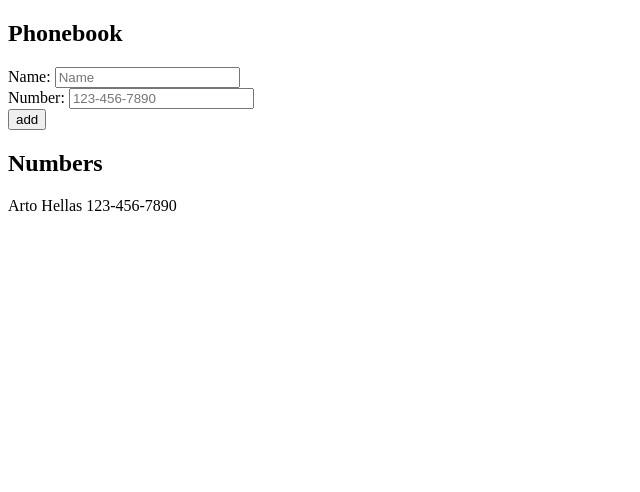
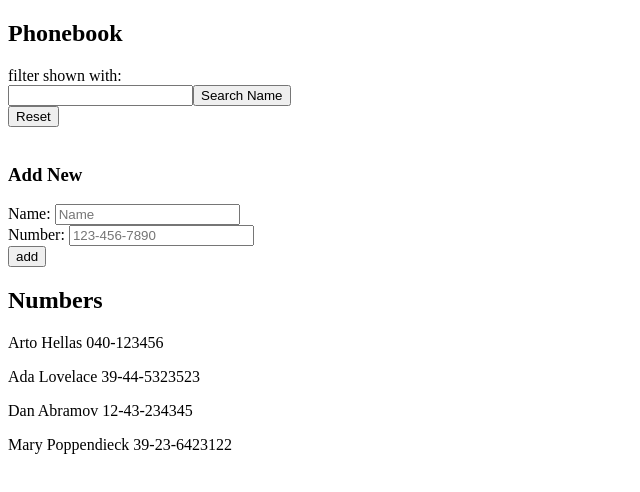
Before and after one commit to F-Saeed/full-stack-open, a React (Vite) app: page / in a window 1280 px wide. Shown: the top 492 px of the page, without its empty margins (0-640 px from the left). Built offline with nearby package versions, Linux system fonts and the light colour scheme; the HTML template or start-up script is replaced by a standard one.

Commit message:
Completed part-2b_2.9

```diff
--- a/src/App.jsx
+++ b/src/App.jsx
@@ -2,10 +2,16 @@ import { useState } from 'react';
 
 const App = () => {
   const [persons, setPersons] = useState([
-    { name: 'Arto Hellas', number: '123-456-7890' },
+    { name: 'Arto Hellas', number: '040-123456', id: 1 },
+    { name: 'Ada Lovelace', number: '39-44-5323523', id: 2 },
+    { name: 'Dan Abramov', number: '12-43-234345', id: 3 },
+    { name: 'Mary Poppendieck', number: '39-23-6423122', id: 4 },
   ]);
+  const [filtered, setFiltered] = useState('');
+
   const [newName, setNewName] = useState('');
   const [newNumber, setNewNumber] = useState('');
+  const [search, setSearch] = useState('');
 
   const addName = (event) => {
     event.preventDefault();
@@ -19,7 +25,6 @@ const App = () => {
     }
 
     const number = event.target.children[1].lastChild.value;
-    console.log(number);
     setPersons(persons.concat({ name, number }));
     setNewName('');
     setNewNumber('');
@@ -36,9 +41,37 @@ const App = () => {
     setNewNumber(event.target.value);
   };
 
+  const searchName = (event) => {
+    event.preventDefault();
+
+    const searchItem = event.target.children[0].value.toLowerCase();
+    const filteredNames = persons.filter(
+      (item) => item.name.toLowerCase() === searchItem
+    );
+
+    setFiltered(filteredNames);
+    setSearch('');
+  };
+
   return (
     <div>
       <h2>Phonebook</h2>
+      <div>
+        filter shown with:
+        <form onSubmit={searchName}>
+          <input
+            type='text'
+            value={search}
+            onChange={(event) => setSearch(event.target.value)}
+          />
+          <button type='submit'>Search Name</button>
+        </form>
+        <button type='button' onClick={() => setFiltered('')}>
+          Reset
+        </button>
+      </div>
+      <br />
+      <h3>Add New</h3>
       <form onSubmit={addName}>
         <div>
           Name:{' '}
@@ -56,9 +89,8 @@ const App = () => {
           <input
             name='Telephone Number'
             type='tel'
-            pattern='[0-9]{3}-[0-9]{3}-[0-9]{4}'
             placeholder='123-456-7890'
-            maxLength='12'
+            maxLength='17'
             required
             value={newNumber}
             onChange={numberChange}
@@ -69,11 +101,17 @@ const App = () => {
         </div>
       </form>
       <h2>Numbers</h2>
-      {persons.map((item) => (
-        <p key={item.name}>
-          {item.name} <span>{item.number}</span>
-        </p>
-      ))}
+      {filtered
+        ? filtered.map((item) => (
+            <p key={item.id}>
+              {item.name} <span>{item.number}</span>
+            </p>
+          ))
+        : persons.map((item) => (
+            <p key={item.id}>
+              {item.name} <span>{item.number}</span>
+            </p>
+          ))}
     </div>
   );
 };
```
